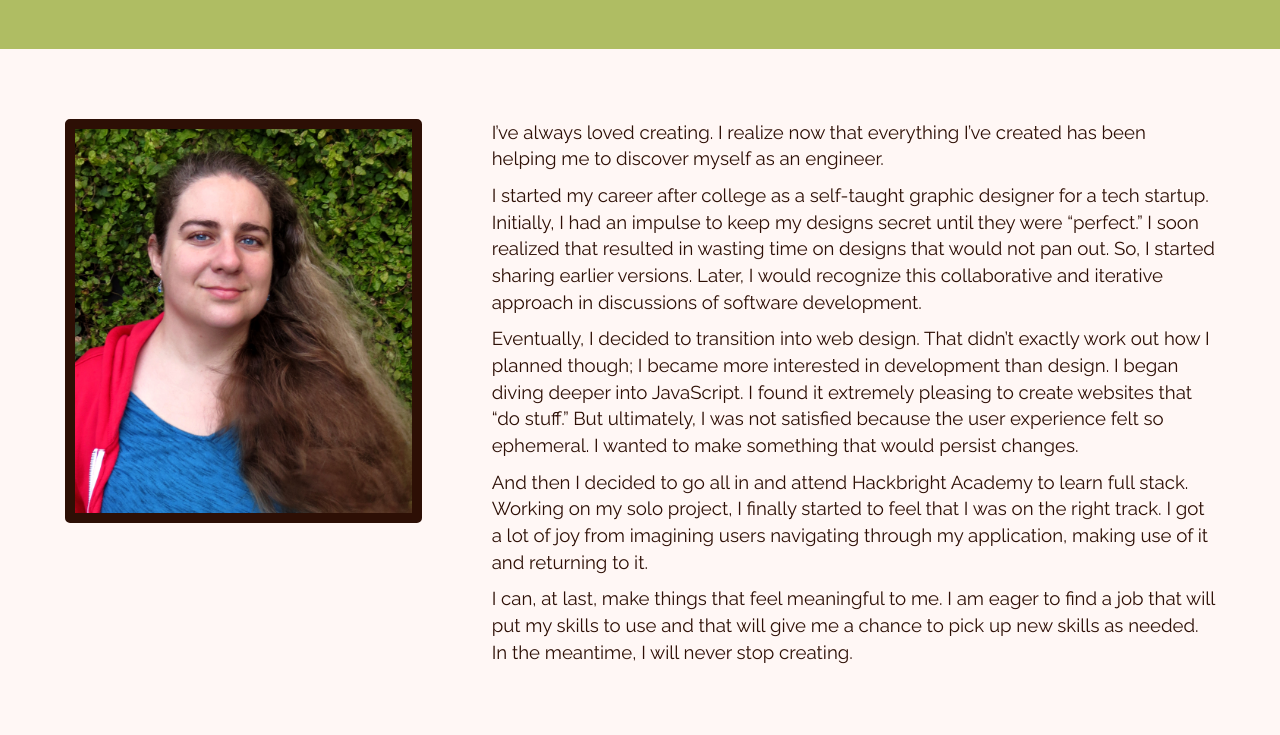
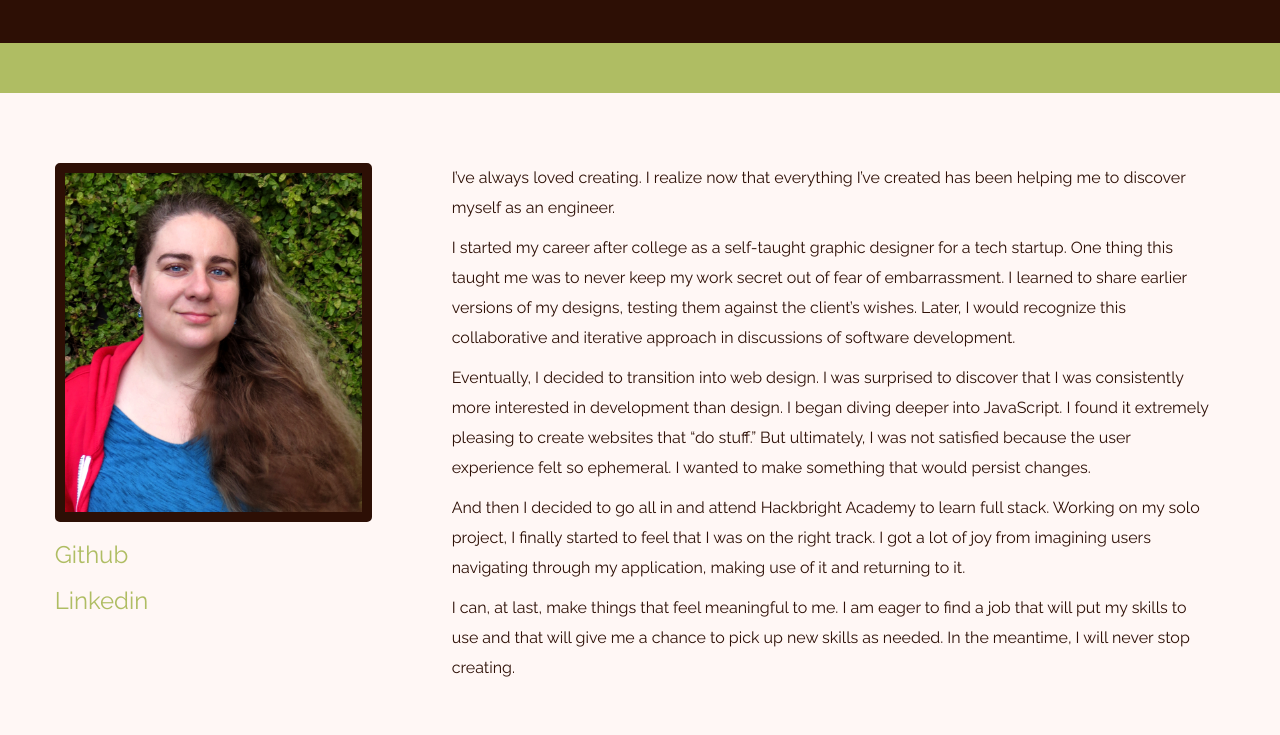
Before and after one commit to KatrinaHuberJuma/katrina-huber-juma, a plain HTML site: page index.html in a window 1280 px wide. Shown: the part 458-1193 px from the top of the page. After the commit the page ends 1151 px from the top, so only its background shows below. Drawn offline with nearby package versions, Linux system fonts and the light colour scheme.

Commit message:
add links

```diff
--- a/index.html
+++ b/index.html
@@ -14,28 +14,37 @@
 
 
     <div class="row title-row">
-    <div class="col-sm-6 col-md-6 col-md-offset-3 col-lg-4 col-lg-offset-4">
+        <div class="col-sm-12 col-md-6 col-md-offset-3">
             <img class="head-logo" src="static/assets/logo.svg">
             <h1>Katrina Huber-Juma</h1>
             <h2>Full Stack </h2>
 
         </div>
     </div>
+
      <div class="row" id="green-bar"></div>
 
     <div class="row" id="about-me">
-    <div class="col-sm-12 col-md-4">
-        <img id="self-portrait" src="static/assets/katphoto.jpg">
-    </div>
-    <div class="col-sm-12 col-md-8"><div class="about-me-text"><p>I’ve always loved creating. I realize now that everything I’ve created has been helping me to discover myself as an engineer.</p>
 
-    <p>I started my career after college as a self-taught graphic designer for a tech startup. Initially, I had an impulse to keep my designs secret until they were “perfect.” I soon realized that resulted in wasting time on designs that would not pan out. So, I started sharing earlier versions. Later, I would recognize this collaborative and iterative approach in discussions of software development.</p>
+    <div class="col-xs-12  col-sm-8 col-sm-push-4">
+        <div class="about-me-text"><p>I’ve always loved creating. I realize now that everything I’ve created has been helping me to discover myself as an engineer.</p>
 
-    <p>Eventually, I decided to transition into web design. That didn’t exactly work out how I planned though; I became more interested in development than design. I began diving deeper into JavaScript. I found it extremely pleasing to create websites that “do stuff.” But ultimately, I was not satisfied because the user experience felt so ephemeral. I wanted to make something that would persist changes.</p>
+        <p>I started my career after college as a self-taught graphic designer for a tech startup. One thing this taught me was to never keep my work secret out of fear of embarrassment. I learned to share earlier versions of my designs, testing them against the client’s wishes. Later, I would recognize this collaborative and iterative approach in discussions of software development.</p>
+
+        <p>Eventually, I decided to transition into web design. I was surprised to discover that I was consistently more interested in development than design. I began diving deeper into JavaScript. I found it extremely pleasing to create websites that “do stuff.” But ultimately, I was not satisfied because the user experience felt so ephemeral. I wanted to make something that would persist changes.</p>
 
         <p>And then I decided to go all in and attend Hackbright Academy to learn full stack. Working on my solo project, I finally started to feel that I was on the right track. I got a lot of joy from imagining users navigating through my application, making use of it and returning to it. </p>
 
         <p>I can, at last, make things that feel meaningful to me. I am eager to find a job that will put my skills to use and that will give me a chance to pick up new skills as needed. In the meantime, I will never stop creating.</p></div>
+
+    </div>
+
+    <div class="col-xs-12 col-sm-4 col-sm-pull-8">
+        <div id="social-links">
+        <img id="self-portrait" src="static/assets/katphoto.jpg">
+            <h3><a href="https://github.com/KatrinaHuberJuma" target="_blank">Github</a></h3>
+            <h3><a href="https://www.linkedin.com/in/katrina-huber-juma/" target="_blank">Linkedin</a></h3>
+        </div>
     </div>
 </div>
 
@@ -46,8 +55,10 @@
 
 
 
-
-<script src="https://maxcdn.bootstrapcdn.com/bootstrap/3.3.7/js/bootstrap.min.js" integrity="sha384-Tc5IQib027qvyjSMfHjOMaLkfuWVxZxUPnCJA7l2mCWNIpG9mGCD8wGNIcPD7Txa" crossorigin="anonymous"></script>
+<script
+  src="https://code.jquery.com/jquery-3.2.1.min.js"
+  integrity="sha256-hwg4gsxgFZhOsEEamdOYGBf13FyQuiTwlAQgxVSNgt4="
+  crossorigin="anonymous"></script>
 <script src="https://maxcdn.bootstrapcdn.com/bootstrap/3.3.7/js/bootstrap.min.js" integrity="sha384-Tc5IQib027qvyjSMfHjOMaLkfuWVxZxUPnCJA7l2mCWNIpG9mGCD8wGNIcPD7Txa" crossorigin="anonymous"></script>
 </body>
 </html>
--- a/static/styles/style.css
+++ b/static/styles/style.css
@@ -2,7 +2,8 @@ body {
     font-family: 'Raleway', sans-serif;
     background-color: #fff7f5;
     color: #2d0f05;
-    font-size: 14pt;
+    font-size: 12pt;
+    line-height: 30px
 }
 
 h1, h2 {
@@ -32,12 +33,23 @@ h2 {
     background-color: #AFBD63;
 }
 #self-portrait {
-    width: 90%;
-    margin: 70px 50px;
+    width: 100%;
     border-radius: 5px;
     border: 10px solid #2d0f05;
 }
-
+#about-me {
+    padding-top: 70px;
+}
 .about-me-text {
-    margin: 70px 50px;
+    margin-right: 50px;
+    margin-bottom:  0;
+    margin-left: 10px;
 }
+#social-links {
+    width: 80%;
+    margin: 0 auto;
+    margin-bottom: 5px;
+}
+#social-links a {
+    color: #AFBD63;
+}
```
Lines whose indentation alone changed are shown as unchanged.
